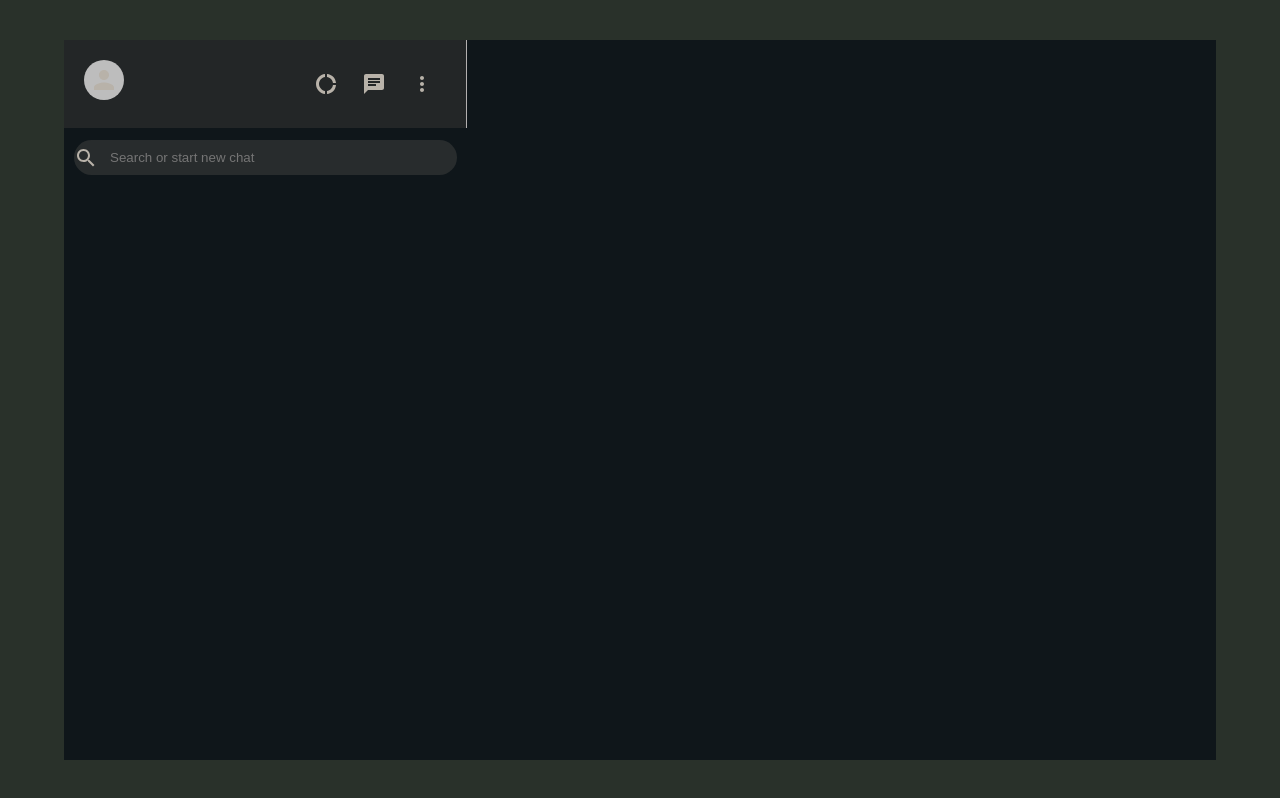
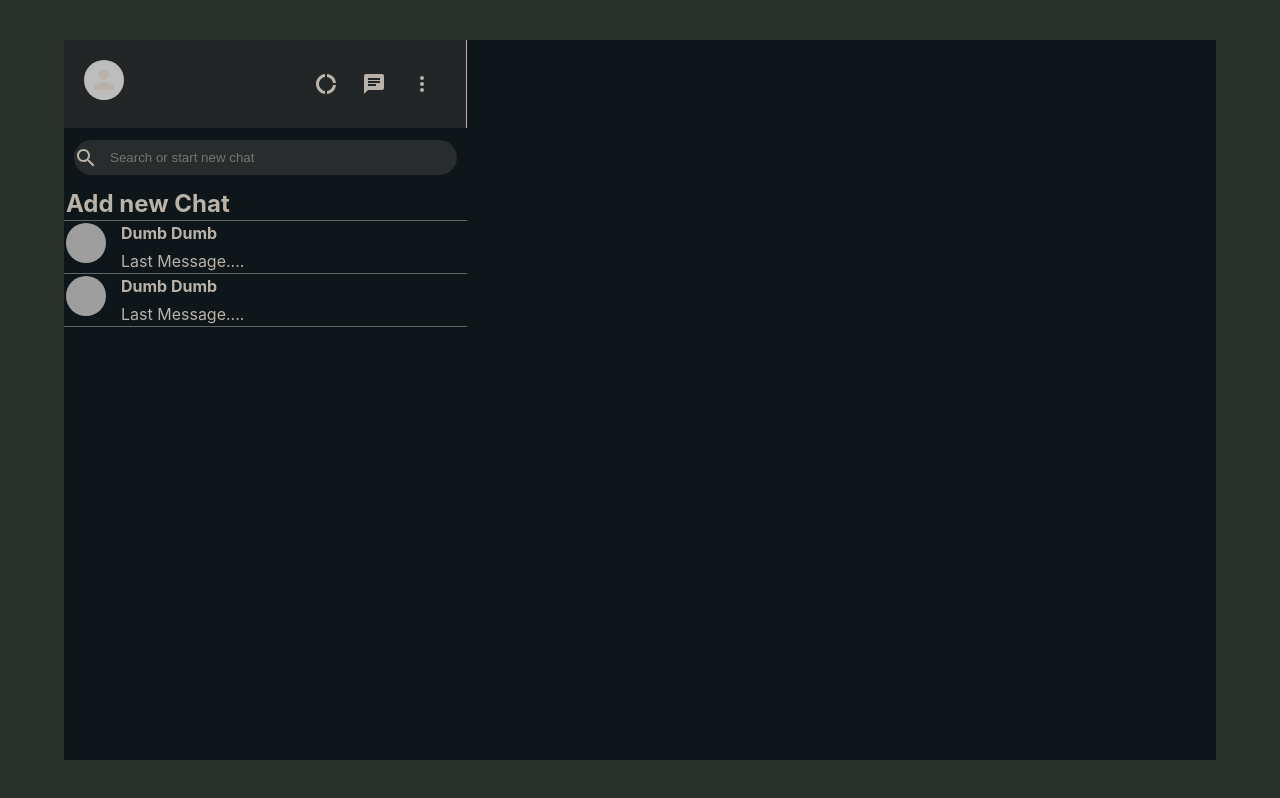
Before and after one commit to VivekMalhan666/Web-chat-channel, a React (Create React App) app: page / in a window 1280 px wide. Built offline with nearby package versions, Linux system fonts and the light colour scheme; grey boxes are pictures that could not be loaded.

Commit message:
Layout of the sidebar chat options implemented

```diff
--- a/src/assets/Sidebar.css
+++ b/src/assets/Sidebar.css
@@ -40,3 +40,8 @@
   margin-left: 10px;
   background-color: #282c2d;
 }
+.sidebar__chats {
+  flex: 1;
+  background-color: rgb(15, 22, 26);
+  overflow: scroll;
+}
--- /dev/null
+++ b/src/assets/SidebarChat.css
@@ -0,0 +1,19 @@
+.sidebarChat {
+  display: flex;
+  padding: 2px;
+  cursor: pointer;
+  border-bottom: 1px solid rgba(179, 176, 176, 0.507);
+}
+
+.sidebarChat:hover {
+  background-color: rgba(65, 62, 62, 0.397);
+}
+
+.sidebarChat__info > h2 {
+  margin-bottom: 8px;
+  font-size: 16px;
+}
+
+.sidebarChat__info {
+  margin-left: 15px;
+}
--- a/src/components/Sidebar.js
+++ b/src/components/Sidebar.js
@@ -5,6 +5,7 @@ import ChatIcon from "@material-ui/icons/Chat";
 import DonutLargeIcon from "@material-ui/icons/DonutLarge";
 import MoreVertIcon from "@material-ui/icons/MoreVert";
 import SearchOutlinedIcon from "@material-ui/icons/SearchOutlined";
+import SidebarChat from "./SidebarChat";
 
 function Sidebar() {
   return (
@@ -29,7 +30,11 @@ function Sidebar() {
           <input placeholder="Search or start new chat" type="text" />
         </div>
       </div>
-      <div className="sidebar__chats"></div>
+      <div className="sidebar__chats">
+        <SidebarChat addNewChat />
+        <SidebarChat />
+        <SidebarChat />
+      </div>
     </div>
   );
 }
--- /dev/null
+++ b/src/components/SidebarChat.js
@@ -0,0 +1,34 @@
+import React, { useState, useEffect } from "react";
+import "../assets/SidebarChat.css";
+import { Avatar } from "@material-ui/core";
+
+function SidebarChat({ addNewChat }) {
+  const [seed, setSeed] = useState("");
+
+  useEffect(() => {
+    setSeed(Math.floor(Math.random() * 5000));
+  }, []);
+
+  const createChat = () => {
+    const roomName = prompt("Please enter name of the new Chat");
+    if (roomName) {
+      //add something in db
+    }
+  };
+
+  return !addNewChat ? (
+    <div className="sidebarChat">
+      <Avatar src={`https://avatars.dicebear.com/api/human/${seed}.svg`} />
+      <div className="sidebarChat__info">
+        <h2>Dumb Dumb</h2>
+        <p>Last Message....</p>
+      </div>
+    </div>
+  ) : (
+    <div className="sidebarChat" onClick={createChat}>
+      <h2>Add new Chat</h2>
+    </div>
+  );
+}
+
+export default SidebarChat;
--- a/src/index.css
+++ b/src/index.css
@@ -1,6 +1,8 @@
 * {
   margin: 0;
   color: rgb(184, 178, 169);
+  scrollbar-color: rgba(0, 0, 0, 0.2) hsla(0, 0%, 100%, 0.1);
+  scrollbar-width: thin;
 }
 
 body {
```
